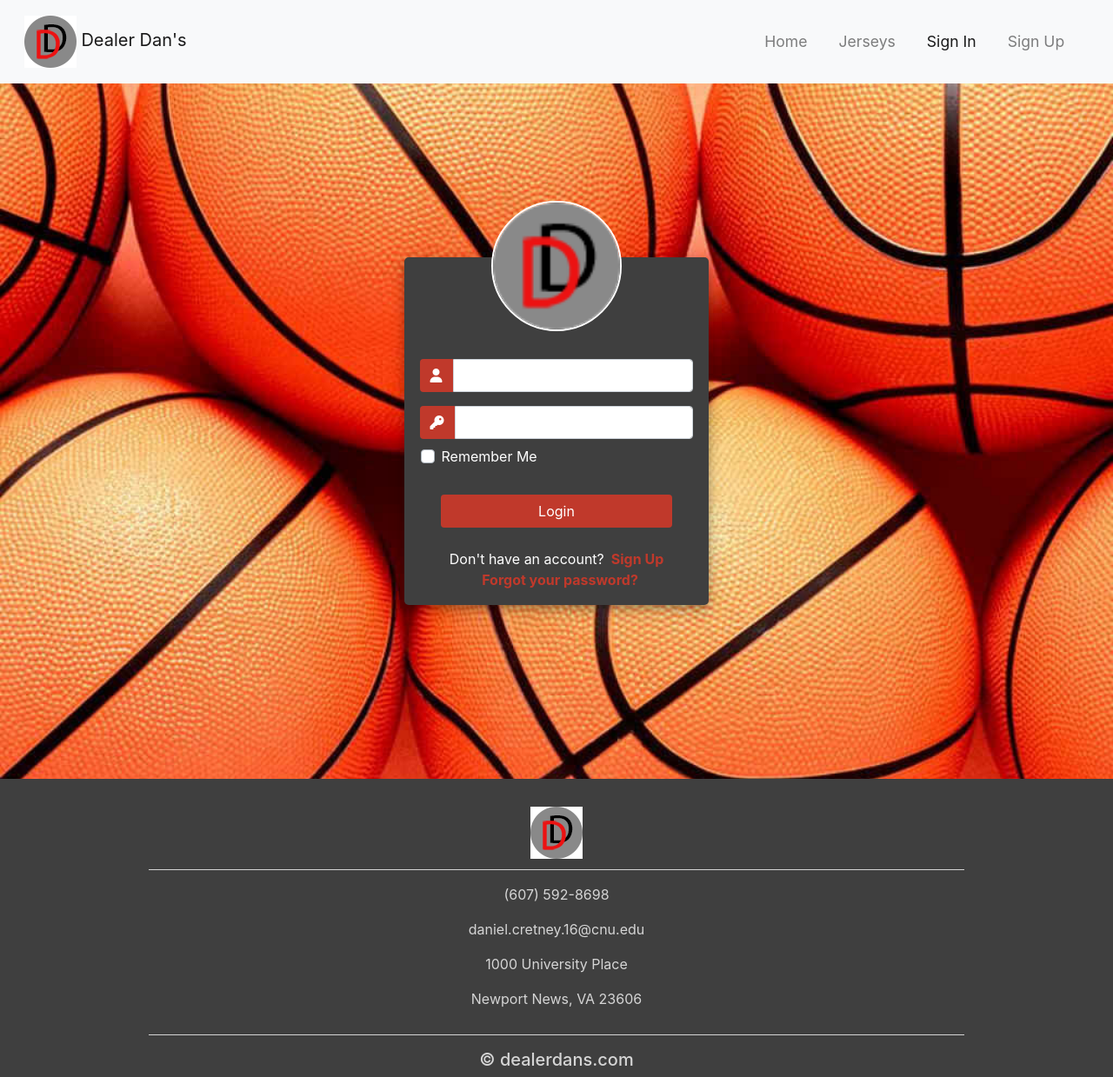
After one commit to daniel-cretney/Capstone, a PHP site: page /login.html in a window 1280 px wide. The commit adds this page. Shown: the whole page at 87% size. Run offline with PHP 8.4, Linux system fonts and the light colour scheme; some libraries are stand-ins or nearby versions.

Commit message:
Add files via upload

```diff
--- /dev/null
+++ b/jerseys.html
@@ -0,0 +1 @@
+Hey Maggie
--- a/login.css
+++ b/login.css
@@ -6,12 +6,22 @@ body, html	{
 	background-size: 100%;
 }
 
+.navbar	{
+	padding: .8rem;
+}
+.navbar-nav li	{
+	padding-right: 20px;
+}
+.nav-link	{
+	font-size: 1.1em !important;
+}
+
 .user_card	{
 	height: 400px;
 	width: 350px;
 	margin-top: auto;
 	margin-bottom: auto;
-	background: #3299CC;
+	background: #3f3f3f;
 	position: relative;
 	display: flex;
 	justify-content: center;
@@ -76,7 +86,32 @@ body, html	{
 	background-color: #c0392b !important;
 }
 
+.custom-control-label	{
+	color: White;
+}
+
+.d-flex	{
+	color: White;
+}
+
 .ml-2	{
 	color: #c0392b;
 	font-weight: Bold;
 }
+
+footer	{
+	background-color: #3f3f3f;
+	color: #d5d5d5;
+	padding-top: 2rem;
+}
+
+hr.light	{
+	border-top: 1px solid #d5d5d5;
+	width: 75%;
+	margin-top: .8rem;
+	margin-bottom: 1rem;
+}
+
+footer a {
+	color: #d5d5d5;
+}
--- /dev/null
+++ b/login.html
@@ -0,0 +1,136 @@
+<?php
+
+	session_start();
+
+	if(isset($_SESSION['userlogin'])){
+		header("Location: index.php");
+	}
+
+?>
+<!DOCTYPE html>
+<html>
+<head>
+	<title>Dealer Dan's Login</title>
+	<link rel='stylesheet' type='text/css' href='https://stackpath.bootstrapcdn.com/bootstrap/4.4.1/css/bootstrap.min.css'>
+	<script src="https://kit.fontawesome.com/f46d11bbae.js" crossorigin="anonymous"></script>
+	<link rel='stylesheet' type='text/css' href='login.css'>
+</head>
+<body>
+<nav class='navbar navbar-expand-md navbar-light bg-light sticky-top'>
+<div class='container-fluid'>
+	<a class='navbar-brand' href='index.html'><img src='img/dealerdans.png'>   Dealer Dan's</a>
+	<button class='navbar-toggler' type='button' data-toggle='collapse'
+	data-target='#navbarResponsive'>
+		<span class='navbar-toggler-icon'></span>
+	</button>
+	<div class='collapse navbar-collapse' id='navbarResponsive'>
+		<ul class='navbar-nav ml-auto'>
+			<li class='nav-item'>
+				<a class='nav-link' href='index.html'>Home</a>
+			</li>
+			<li class='nav-item'>
+				<a class='nav-link' href='jerseys.html'>Jerseys</a>
+			</li>
+			<li class='nav-item'>
+				<a class='nav-link active' href='login.html'>Sign In</a>
+			</li>
+			<li class='nav-item'>
+				<a class='nav-link' href='register.html'>Sign Up</a>
+			</li>
+		</ul>
+	</div>
+</div>
+</nav>
+<div class='container h-100'>
+	<div class='d-flex justify-content-center h-100'>
+		<div class='user_card'>
+			<div class='d-flex justify-content-center'>
+				<div class='brand_logo_container'>
+					<img src='img/dealerdans.png' class='brand_logo' alt='Dealer Dans Logo'>
+				</div>
+			</div>
+			<div class='d-flex justify-content-center form_container'>
+				<form>
+					<div class='input-group mb-3'>
+						<div class='input-group-append'>
+							<span class='input-group-text'><i class='fas fa-user'></i></span>
+						</div>
+						<input type='text' name='username' id='username' class='form-control input_user' required>
+					</div>
+					<div class='input-group mb-2'>
+						<div class='input-group-append'>
+							<span class='input-group-text'><i class='fas fa-key'></i></span>
+						</div>
+						<input type='password' name='password' id='password' class='form-control input_pass' required>
+					</div>
+					<div class='form-group'>
+						<div class='custom-control custom-checkbox'>
+							<input type='checkbox' name='remember me' class='custom-control-input' id='customControlInline'>
+							<label class='custom-control-label' for='customControlInline'>Remember Me</label>
+						</div>
+					</div>
+			</div>
+			<div class='d-flex justify-content-center mt-3 login_container'>
+				<button type='button' name='button' id='login' class='btn login_btn'>Login</button>
+			</div>
+				</form>
+			<div class='mt-4'>
+				<div class='d-flex justify-content-center links'>
+				Don't have an account?<a href='#' class='ml-2'>Sign Up</a>
+				</div>
+			</div>
+			<div class='d-flex justify-content-center'>
+				<a href='#' class='ml-2'>Forgot your password?</a>
+			</div>
+		</div>
+	</div>
+</div>
+<script src="https://code.jquery.com/jquery-3.4.1.min.js" integrity="sha256-CSXorXvZcTkaix6Yvo6HppcZGetbYMGWSFlBw8HfCJo=" crossorigin="anonymous"></script>
+<script src="https://stackpath.bootstrapcdn.com/bootstrap/4.4.1/js/bootstrap.min.js" integrity="sha384-wfSDF2E50Y2D1uUdj0O3uMBJnjuUD4Ih7YwaYd1iqfktj0Uod8GCExl3Og8ifwB6" crossorigin="anonymous"></script>
+<script>
+	$(function(){
+		$('#login').click(function(e){
+			var valid = this.form.checkValidity();
+			if(valid){
+				var username = $('#username').val();
+				var username = $('#password').val();
+			}
+
+			e.preventDefault();
+
+			$.ajax({
+				type: "POST",
+				url: 'jslogin.php',
+				data: {'username: username, password: password},
+				success: function(data){
+					alert(data);
+					if($.trim(data) == '1'){
+						setTimeout(' window.location.href = "index.php"', 2000);
+					}
+				},
+				error: function(data){
+					alert('there were errors while performing the operation');
+				}
+			});
+		});
+	});
+</script>
+<!--- Footer -->
+<footer>
+<div class='container-fluid padding'>
+<div class='row text-center'>
+	<div class='col-12'>
+		<img src='img/dealerdans.png'>
+		<hr class='light'>
+		<p>(607) 592-8698</p>
+		<p>daniel.cretney.16@cnu.edu</p>
+		<p>1000 University Place</p>
+		<p>Newport News, VA 23606</p>
+	</div>
+	<div class='col-12'>
+		<hr class='light'>
+		<h5>&copy; dealerdans.com</h5>
+	</div>
+</footer>
+</body>
+</html>
```
Also changed, not shown: index.html (+14 -57 lines).
